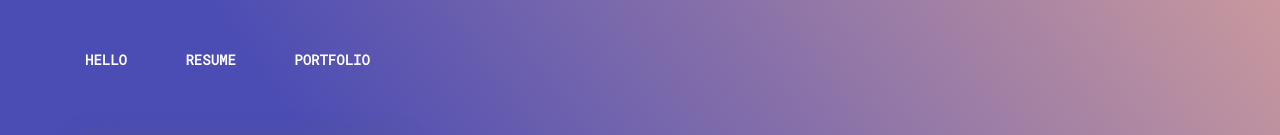
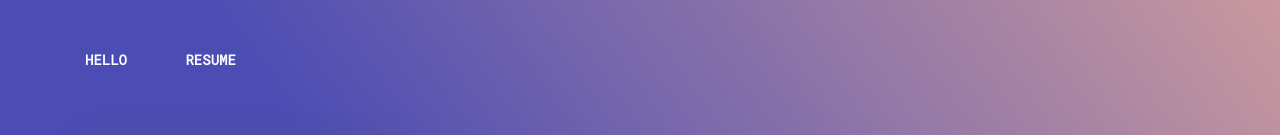
Before and after one commit to p3rce/p3rce.github.io, a plain HTML site: page index.html in a window 1280 px wide. Shown: the top 135 px of the page. Drawn offline with Linux system fonts and the light colour scheme; a script that the page names is missing.

Commit message:
Update index.html
fixed error

```diff
--- a/index.html
+++ b/index.html
@@ -24,7 +24,7 @@
             <ul>
               <li><a href="#hello">Hello</a></li>
               <li><a href="#resume">Resume</a></li>
-              <li><a href="#portfolio">Portfolio</a></li>
+<!--               <li><a href="#portfolio">Portfolio</a></li> -->
               <!-- <li><a href="#testimonials">testimonials</a></li>
               <li><a href="#contact">Contact</a></li> -->
             </ul>
@@ -50,7 +50,7 @@
         <ul>
           <li><a href="#hello">Hello</a></li>
           <li><a href="#resume">Resume</a></li>
-          <li><a href="#portfolio">Portfolio</a></li>
+<!--           <li><a href="#portfolio">Portfolio</a></li> -->
           <!-- <li><a href="#testimonials">testimonials</a></li>
           <li><a href="#contact">Contact</a></li> -->
         </ul>
```
